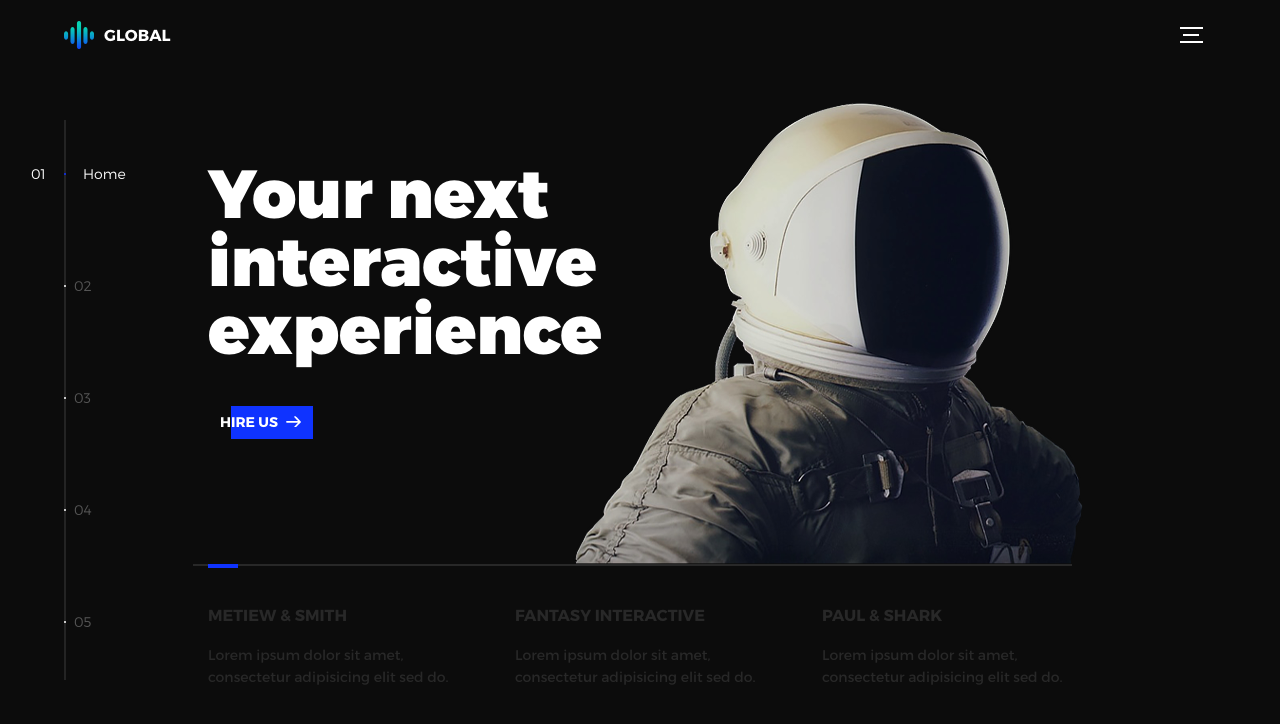
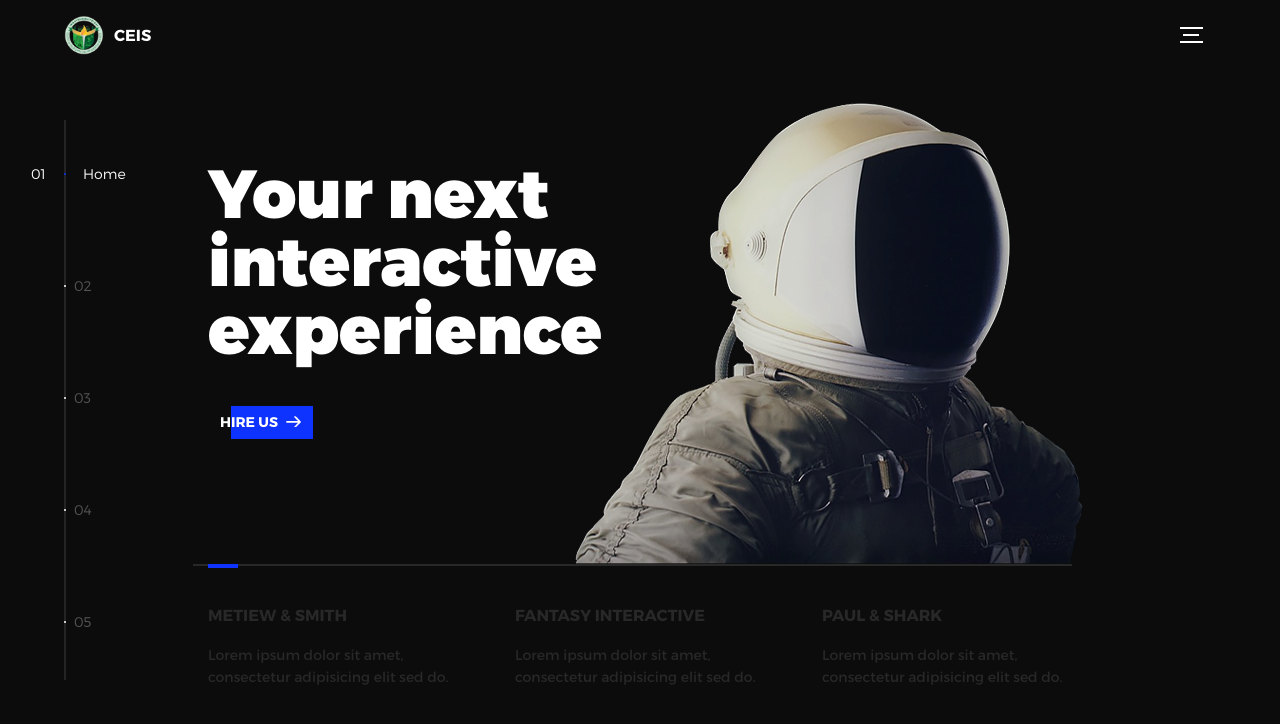
Before and after one commit to ajtheaj/BTC-Exhibit-Interactive-Website-, a plain HTML site: page index.html in a window 1280 px wide. Drawn offline with nearby package versions, Linux system fonts and the light colour scheme.

Commit message:
Changed logo to CEIS

```diff
--- a/index.html
+++ b/index.html
@@ -27,8 +27,8 @@
       <div class="l-wrapper">
         <header class="header">
           <a class="header--logo" href="#0">
-            <img src="assets/img/logo.png" alt="Global">
-            <p>Global</p>
+            <img src="assets/img/ceis images/ceis.png" alt="CEIS" width="40" height="40">
+            <p>CEIS</p>
           </a>
           <button class="header--cta cta">Hire Us</button>
           <div class="header--nav-toggle">
```
